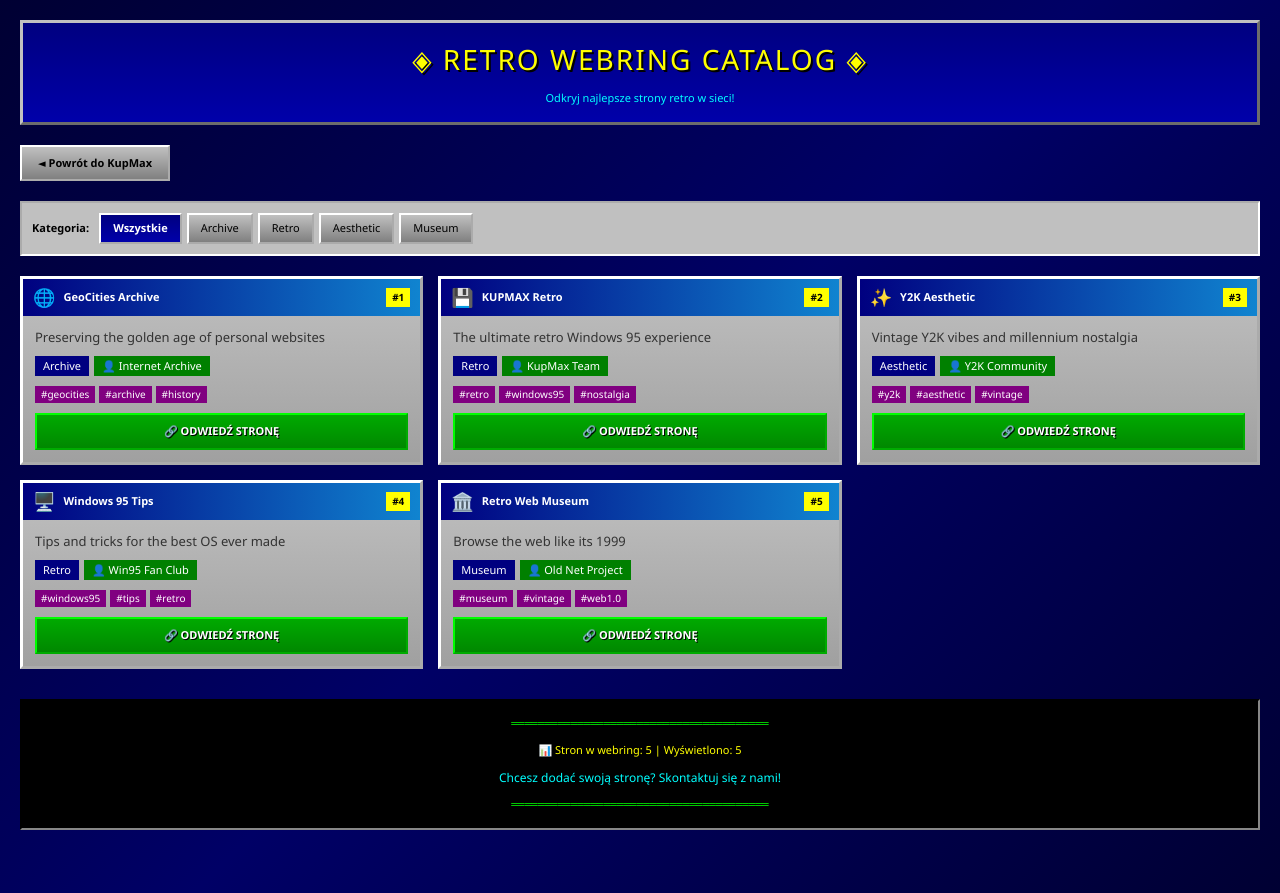
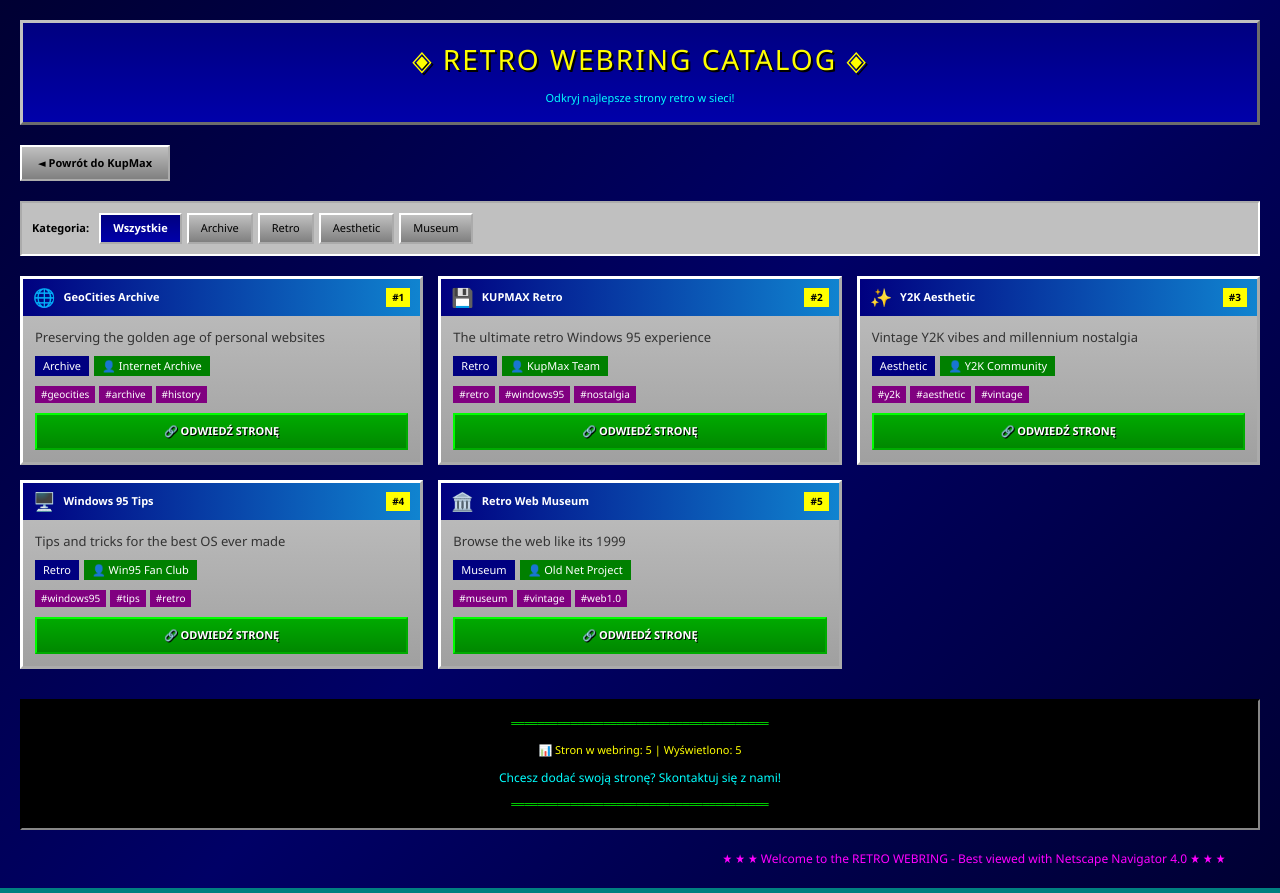
Before and after one commit to szkic12/kupmax-retro-new, a Next.js app: page /webring in a window 1280 px wide. Built offline with nearby package versions, Linux system fonts and the light colour scheme.

Commit message:
Fix marquee tag - use CSS animation instead

```diff
--- a/app/webring/page.tsx
+++ b/app/webring/page.tsx
@@ -274,12 +274,22 @@ export default function WebringCatalog() {
       <div style={{
         marginTop: '20px',
         textAlign: 'center',
-        color: '#666',
+        color: '#ff00ff',
         fontSize: '12px',
+        overflow: 'hidden',
       }}>
-        <marquee style={{ color: '#ff00ff' }}>
+        <div style={{
+          animation: 'marquee 15s linear infinite',
+          whiteSpace: 'nowrap',
+        }}>
           ★ ★ ★ Welcome to the RETRO WEBRING - Best viewed with Netscape Navigator 4.0 ★ ★ ★
-        </marquee>
+        </div>
+        <style>{`
+          @keyframes marquee {
+            0% { transform: translateX(100%); }
+            100% { transform: translateX(-100%); }
+          }
+        `}</style>
       </div>
     </div>
   );
```
